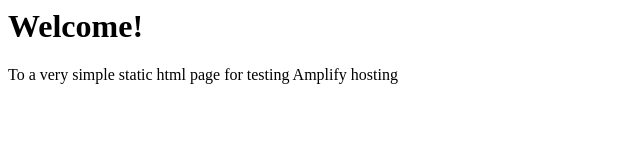
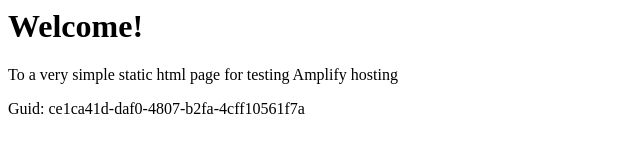
Before and after one commit to aws-aemilia-yul/Github-PR-Commit-Integration-Test-DoNotTouch-v0-prod-ca-central-1, a website: page src/index.html in a window 1280 px wide. Shown: the whole page, without its empty margins (0-640 px from the left). Drawn offline with Linux system fonts and the light colour scheme.

Commit message:
commit from integ tests

```diff
--- a/src/index.html
+++ b/src/index.html
@@ -1,3 +1,5 @@
+
+
 <html lang="en">
 
 <head>
@@ -10,6 +12,6 @@
 <body>
     <h1>Welcome!</h1>
     <p>To a very simple static html page for testing Amplify hosting</p>
-</body>
+    <p>Guid: ce1ca41d-daf0-4807-b2fa-4cff10561f7a</p></body>
 
 </html>
```
